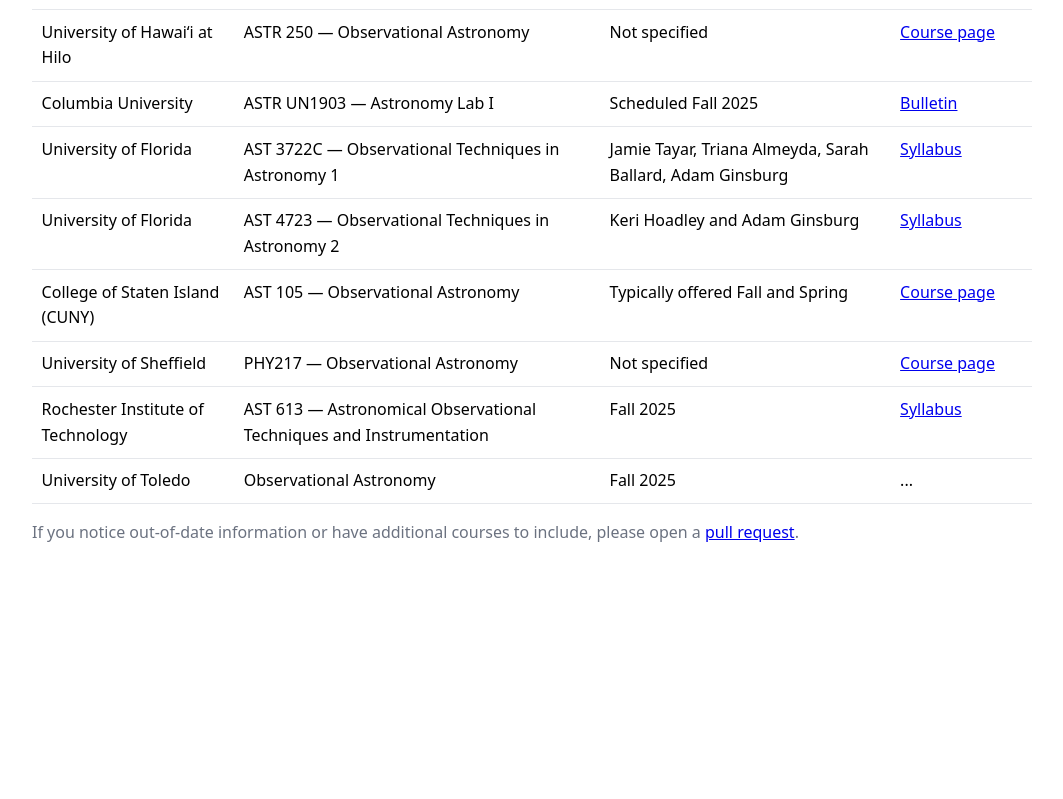
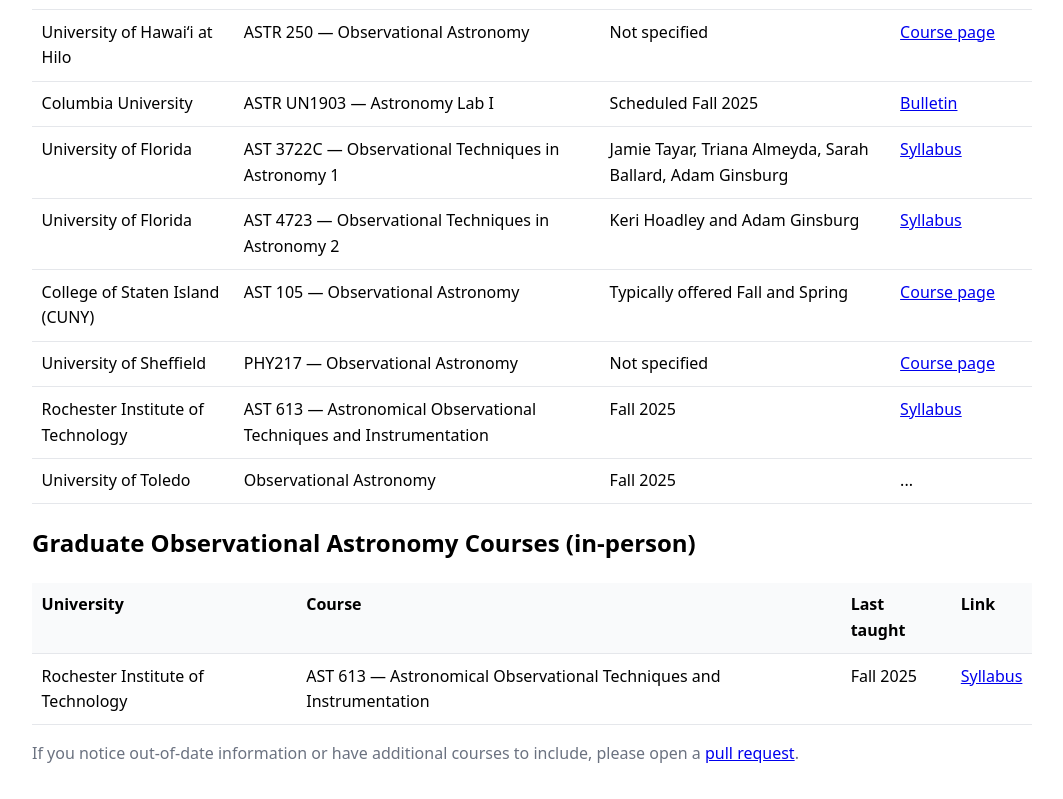
Before and after one commit to keflavich/ObservationalTechniques, a plain HTML site: page courses.html in a window 1280 px wide. Shown: the part 622-1421 px from the top of the page, without its empty margins (108-1171 px from the left). Before the commit the page ends 1200 px from the top, so only its background shows below. Drawn offline with Linux system fonts and the light colour scheme.

Commit message:
Add separate Graduate courses table and move RIT AST 613 there

```diff
--- a/courses.html
+++ b/courses.html
@@ -121,6 +121,26 @@
         </tbody>
       </table>
 
+      <h2>Graduate Observational Astronomy Courses (in-person)</h2>
+      <table>
+        <thead>
+          <tr>
+            <th>University</th>
+            <th>Course</th>
+            <th>Last taught</th>
+            <th>Link</th>
+          </tr>
+        </thead>
+        <tbody>
+          <tr>
+            <td>Rochester Institute of Technology</td>
+            <td>AST 613 — Astronomical Observational Techniques and Instrumentation</td>
+            <td>Fall 2025</td>
+            <td><a href="http://spiff.rit.edu/classes/ast613/ast613.html">Syllabus</a></td>
+          </tr>
+        </tbody>
+      </table>
+
       <p class="muted">If you notice out-of-date information or have additional courses to include, please open a <a href="https://github.com/keflavich/ObservationalTechniques/pulls">pull request</a>.</p>
     </main>
   </body>
```
